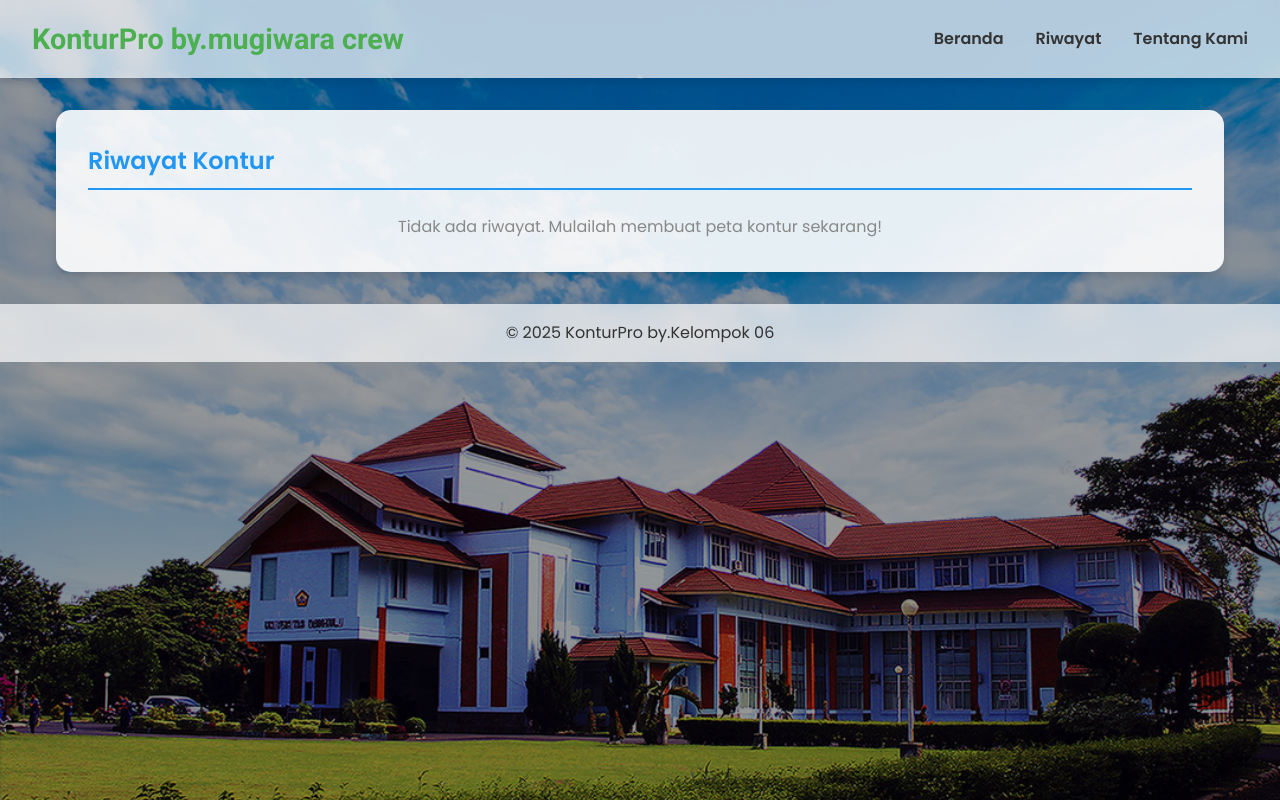
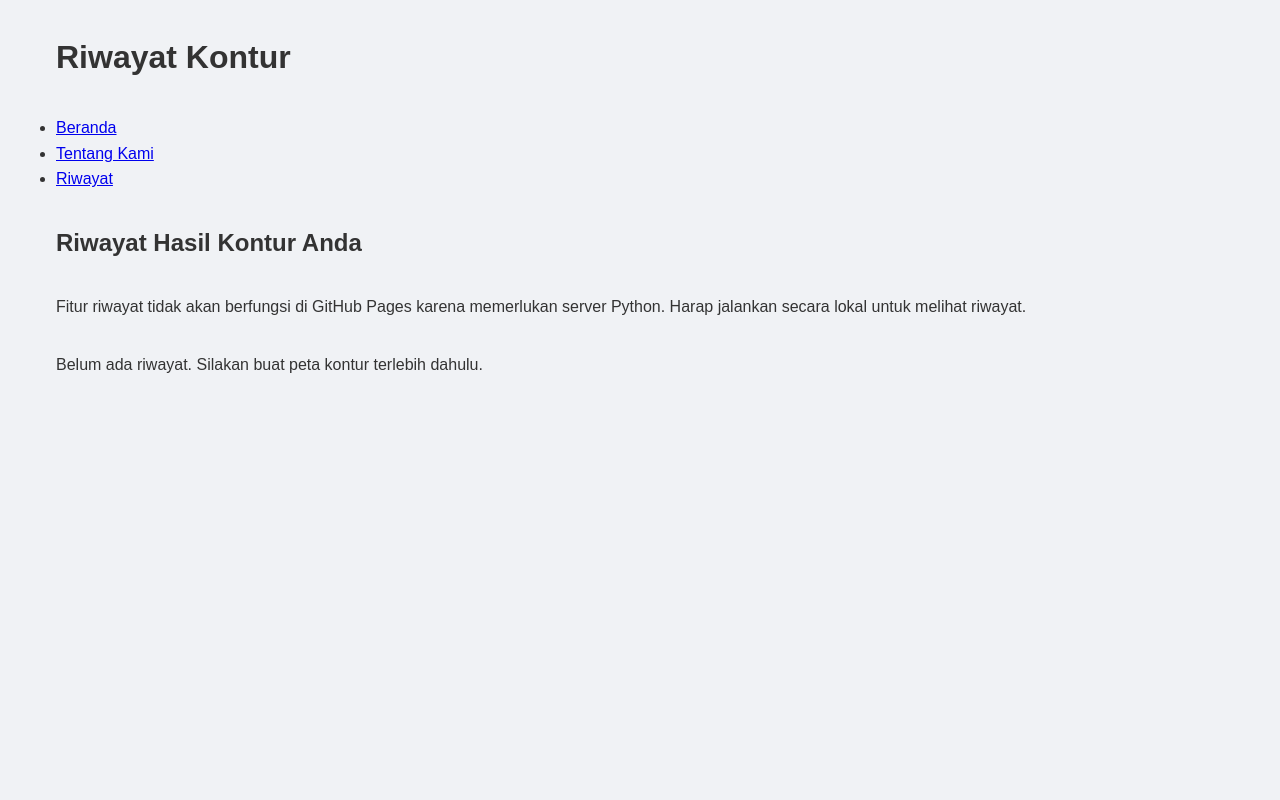
Before and after one commit to mugiwaracrew2025/konturpro_by.mugiwaracrew, a Flask app: page /history in a window 1280 px wide. Run offline with Flask 3, Linux system fonts and the light colour scheme.

Commit message:
history.html

```diff
--- a/templates/history.html
+++ b/templates/history.html
@@ -3,53 +3,42 @@
 <head>
     <meta charset="UTF-8">
     <meta name="viewport" content="width=device-width, initial-scale=1.0">
-    <title>Riwayat Peta Kontur</title>
-    <link rel="stylesheet" href="{{ url_for('static', filename='css/style.css') }}">
-    <link href="https://fonts.googleapis.com/css2?family=Poppins:wght@400;600&family=Roboto:wght@400;700&display=swap" rel="stylesheet">
+    <title>Riwayat Kontur</title>
+    <link rel="stylesheet" href="static/css/style.css">
 </head>
 <body>
-    <div class="background-container"></div>
-    <header class="navbar">
-        <div class="logo">
-            <h1>KonturPro by.mugiwara crew</h1>
-        </div>
+    <header>
+        <div class="container">
+            <h1>Riwayat Kontur</h1>
             <nav>
                 <ul>
-                <li><a href="/">Beranda</a></li>
-                <li><a href="/history">Riwayat</a></li>
-                <li><a href="/about">Tentang Kami</a></li>
+                    <li><a href="index.html">Beranda</a></li>
+                    <li><a href="about.html">Tentang Kami</a></li>
+                    <li><a href="history.html">Riwayat</a></li>
                 </ul>
             </nav>
+        </div>
     </header>
 
-    <main class="container">
-        <section class="card history-section">
-            <h2>Riwayat Kontur</h2>
+    <section id="main-content" class="container">
+        <h2 class="section-title">Riwayat Hasil Kontur Anda</h2>
+        <p>Fitur riwayat tidak akan berfungsi di GitHub Pages karena memerlukan server Python. Harap jalankan secara lokal untuk melihat riwayat.</p>
+        <div id="history-list">
             {% if history %}
-                <p>Berikut adalah daftar peta kontur yang telah Anda buat:</p>
-                <div class="history-list">
                 {% for item in history %}
                     <div class="history-item">
-                            <div class="history-info">
-                                <h3>Hasil {{ loop.index }}</h3>
+                        <img src="{{ item.image_url }}" alt="Kontur {{ item.timestamp }}">
+                        <div>
                             <p><strong>Waktu:</strong> {{ item.timestamp }}</p>
-                                <p><strong>Sumber Data:</strong> {{ item.source|capitalize }}</p>
                             <p><strong>Interval:</strong> {{ item.interval }} m</p>
-                            </div>
-                            <div class="history-image">
-                                <img src="{{ item.image_data }}" alt="Peta Kontur Riwayat">
+                            <p><strong>Sumber Data:</strong> {{ item.source }}</p>
                         </div>
                     </div>
                 {% endfor %}
+            {% else %}
+                <p>Belum ada riwayat. Silakan buat peta kontur terlebih dahulu.</p>
+            {% endif %}
         </div>
-            {% else %}
-                <p class="no-history">Tidak ada riwayat. Mulailah membuat peta kontur sekarang!</p>
-            {% endif %}
     </section>
-    </main>
-
-    <footer class="footer">
-        <p>&copy; 2025 KonturPro by.Kelompok 06</p>
-    </footer>
 </body>
 </html>
```
Lines whose indentation alone changed are shown as unchanged.
